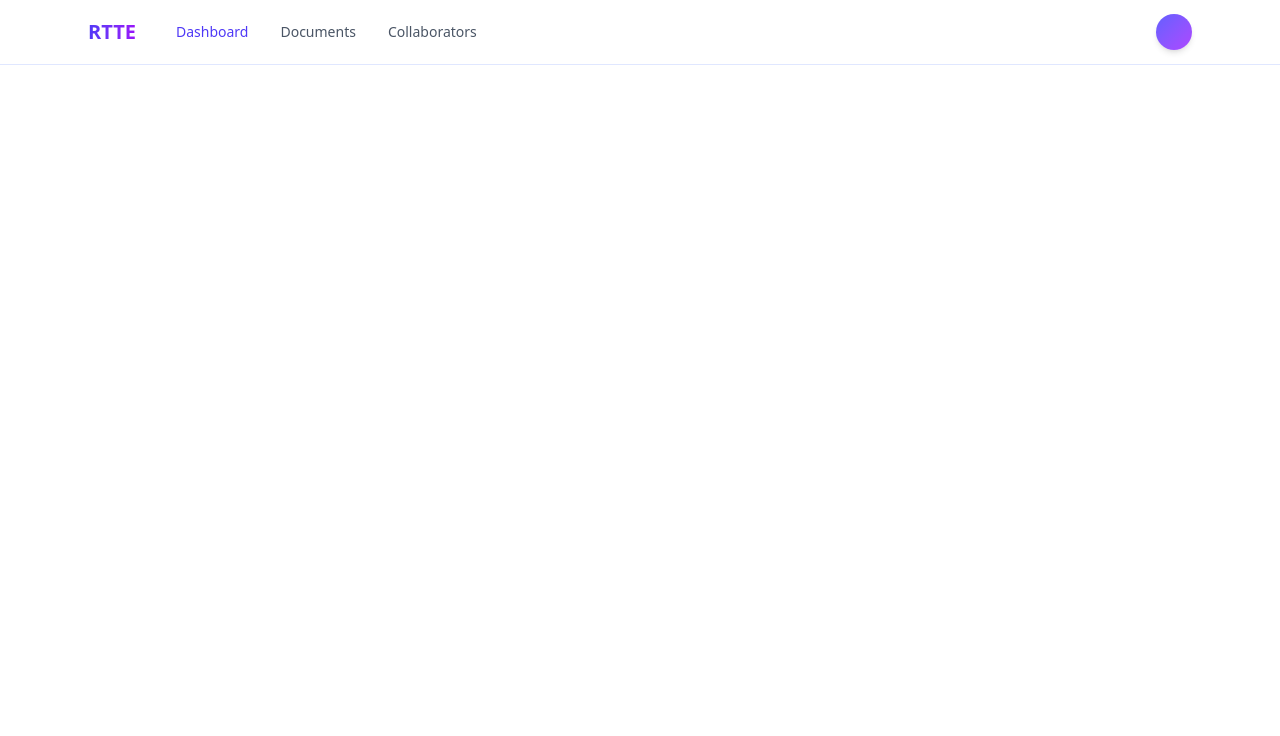
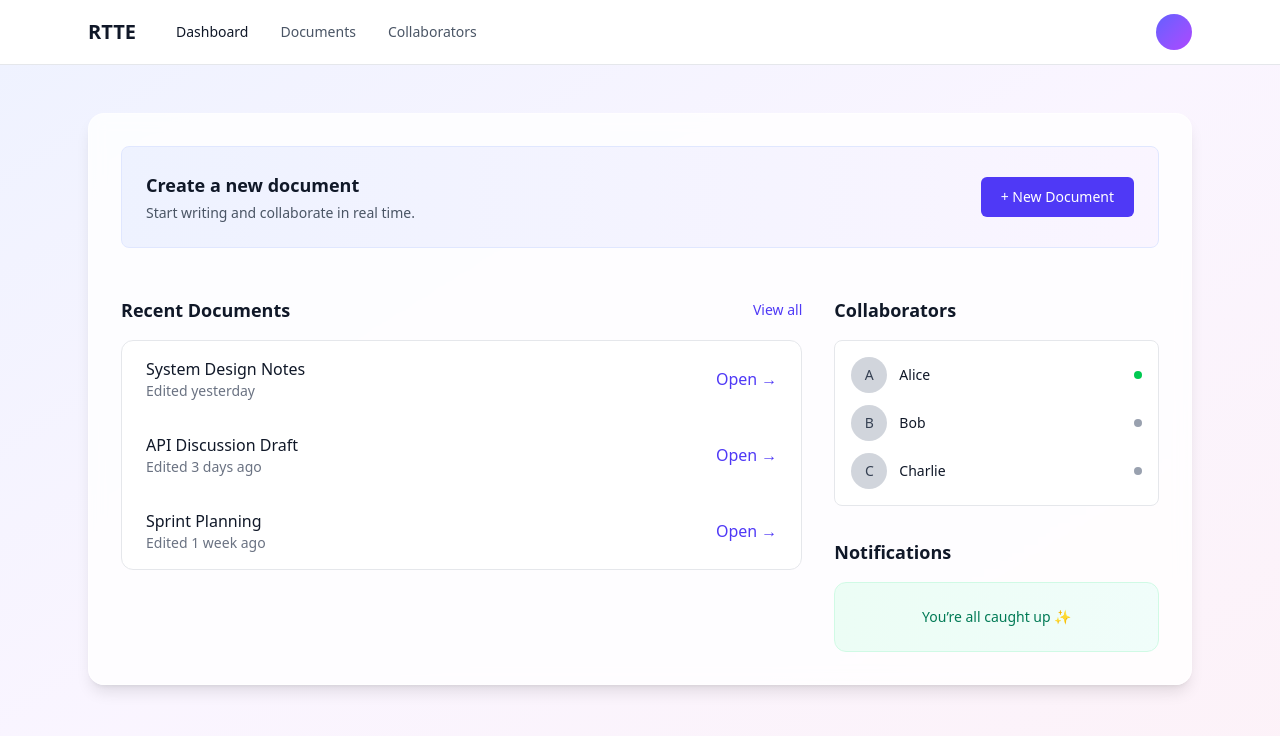
Before and after one commit to nkp1883/RTTE, a React (Vite) app in the folder Client/: page /dashboard in a window 1280 px wide. Shown: the top 736 px of the page. Built offline with nearby package versions, Linux system fonts and the light colour scheme.

Commit message:
changes in dashboard

```diff
--- a/Client/src/pages/Dashboard.jsx
+++ b/Client/src/pages/Dashboard.jsx
@@ -1,29 +1,32 @@
-const TopNav = () => {
+import TopNav from "../components/dashboard/TopNav";
+import CreateDocument from "../components/dashboard/CreateDocument";
+import DocumentsList from "../components/dashboard/DocumentsList";
+import CollaboratorsList from "../components/dashboard/CollaboratorsList";
+import Notifications from "../components/dashboard/Notifications";
+
+const Dashboard = () => {
   return (
-    <header className="bg-white/80 backdrop-blur border-b border-indigo-100">
-      <div className="max-w-6xl mx-auto px-6 h-16 flex items-center justify-between">
-        <div className="flex items-center gap-10">
-          <span className="text-xl font-bold bg-gradient-to-r from-indigo-600 to-purple-600 bg-clip-text text-transparent">
-            RTTE
-          </span>
+    <div className="min-h-screen bg-gradient-to-br from-indigo-50 via-purple-50 to-pink-50">
+      <TopNav />
 
-          <nav className="flex gap-8 text-sm font-medium">
-            <span className="text-indigo-600 cursor-pointer">
-              Dashboard
-            </span>
-            <span className="text-gray-600 hover:text-indigo-600 cursor-pointer">
-              Documents
-            </span>
-            <span className="text-gray-600 hover:text-indigo-600 cursor-pointer">
-              Collaborators
-            </span>
-          </nav>
+      <main className="max-w-6xl mx-auto px-6 py-12">
+        <div className="bg-white/80 backdrop-blur rounded-2xl shadow-lg border border-white/60 p-8 space-y-12">
+          <CreateDocument />
+
+          <div className="grid grid-cols-1 lg:grid-cols-3 gap-8">
+            <div className="lg:col-span-2">
+              <DocumentsList />
+            </div>
+
+            <div className="space-y-8">
+              <CollaboratorsList />
+              <Notifications />
+            </div>
+          </div>
         </div>
-
-        <div className="w-9 h-9 rounded-full bg-gradient-to-br from-indigo-500 to-purple-500 shadow-md" />
-      </div>
-    </header>
+      </main>
+    </div>
   );
 };
 
-export default TopNav;
+export default Dashboard;
```
